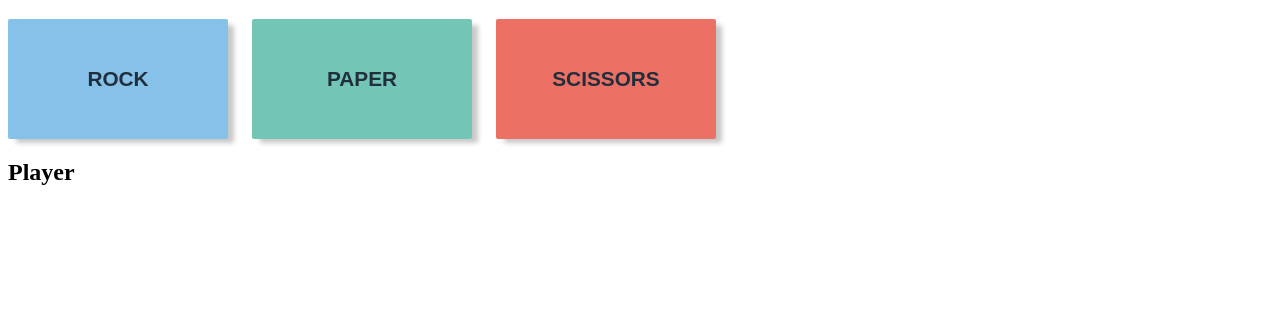
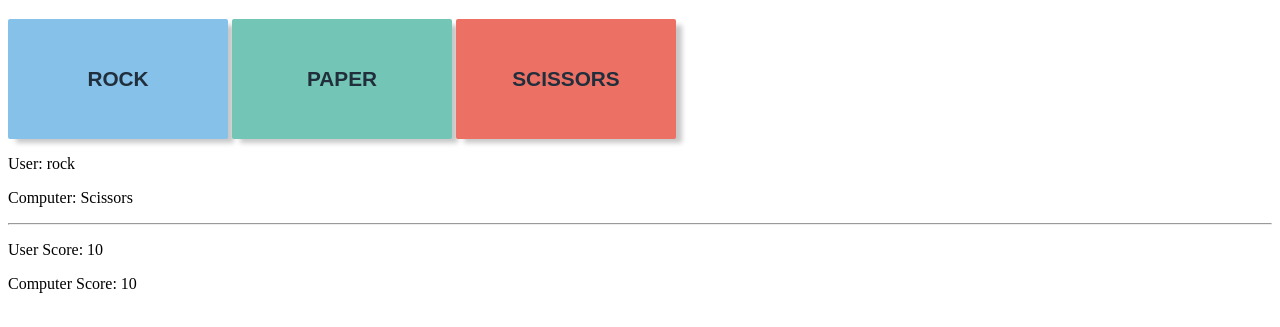
Before and after one commit to chrisvneal/rock-paper-scissors, a plain HTML site: page index.html in a window 1280 px wide. Shown: the part 61-388 px from the top of the page. Drawn offline with Linux system fonts and the light colour scheme.

Commit message:
Add content to game data section

```diff
--- a/index.html
+++ b/index.html
@@ -9,11 +9,16 @@
   </head>
   <body>
     <h1>Rock, Paper, Scissors</h1>
+
     <button class="rock-btn game-btn">Rock</button>
     <button class="paper-btn game-btn">Paper</button>
     <button class="scissors-btn game-btn">Scissors</button>
     <div class="game-data">
-      <h2>Player</h2>
+      <p>User: rock</p>
+      <p>Computer: Scissors</p>
+      <hr />
+      <p>User Score: 10</p>
+      <p>Computer Score: 10</p>
     </div>
 
     <script src="index.js"></script>
--- a/styles.css
+++ b/styles.css
@@ -8,7 +8,7 @@
   font-size: 1.3rem;
   font-weight: bold;
   color: #212f3d;
-  margin-right: 20px;
+  /* margin-right: 20px; */
   -webkit-box-shadow: 7px 5px 5px -1px rgba(0, 0, 0, 0.22);
   box-shadow: 7px 5px 5px -1px rgba(0, 0, 0, 0.22);
 }
```
